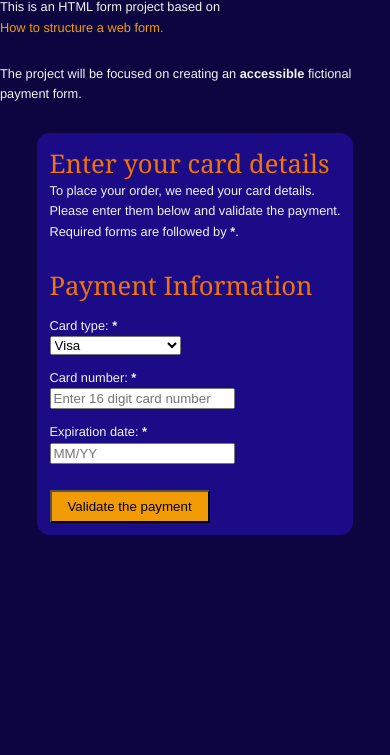
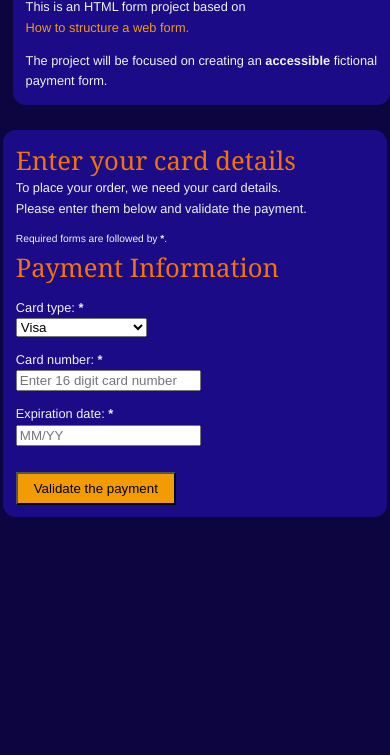
Before and after one commit to nogib001/HTML-and-CSS-Project-2, a plain HTML site: page index.html in a window 390 px wide. Shown: the part 89-844 px from the top of the page. Drawn offline with Linux system fonts and the light colour scheme.

Commit message:
Worked on fixing the responsiveness. Trying some new design ideas and messed it up again :-D

```diff
--- a/index.html
+++ b/index.html
@@ -24,7 +24,8 @@
 
 <body>
 
-<section id="desc">
+<section
+id="desc">
     <h1>HTML & CSS Form Project</h1>
     <p>This is an HTML form project based on<br>
         <a href="https://developer.mozilla.org/en-US/docs/Learn/Forms/How_to_structure_a_web_form">
@@ -33,15 +34,24 @@
     <p>The project will be focused on creating an <strong>accessible</strong> fictional payment form.</p>
 </section>
 
-<section id="payment-container"> <!-- payment content START -->
+<section
+id="payment-container"> <!-- payment content START -->
 
-    <form id="form">
+    <form
+    id="form">
+        <section
+        id="carddetails">
         <h1>Enter your card details</h1>
         <p>
             To place your order, we need your card details.<br>
             Please enter them below and validate the payment.<br>
+        </p>
+        </section>
+        <p
+        class="req">
             Required forms are followed by
             <strong><span aria-hidden="true">*</span></strong>.
+        </p>
         </p>
 
         <section
--- a/styles.css
+++ b/styles.css
@@ -37,7 +37,6 @@ body {
   display: flex;
   flex-direction: column;
   align-items: center;
-  align-content: center;
 }
 
 h1,
@@ -47,7 +46,6 @@ h4 {
   font: var(--header-text);
   color: var(--header-color);
   font-weight: 500;
-  margin-top: 1em;
 }
 
 form > h1:first-of-type {
@@ -66,26 +64,29 @@ a:hover {
 
 /* SPECIFIC STYLES */
 
+#payment-container {
+  width: 30em;
+  max-width: 100%;
+}
+
 #form {
-  display: flex;
-  flex-direction: column;
-  justify-content: space-around;
-  margin-top: 1.2em;
   background: var(--form-background);
   padding: 1em;
   border-radius: 1em;
-  width: 30em;
-  max-width: 100%;
   height: 100%;
   max-height: 100%;
 }
 
 #desc {
-  width: 30em;
+  background: var(--form-background);
+  padding: 1em;
+  border-radius: 1em;
+  margin-top: 2em;
   display: flex;
   flex-direction: column;
-  gap: 2em;
-  margin-bottom: 1em;
+  gap: 1em;
+  margin-bottom: 2em;
+  max-width: 30em;
 }
 
 #payment-info, #validate {
@@ -101,15 +102,23 @@ button {
   margin-top: 2em;
 }
 
+#carddetails {
+  margin: 0;
+  padding: 0;
+}
+
+.req {
+  margin-top: 1em;
+  font-size: 0.8em;
+}
+
 /* RESPONSIVENESS */
 
 @media screen and  (max-width: 720px) {
 
   #desc {
-    display: row;
-
-    width: 100%;
-    max-width: 100%;
+    display: flex;
+    margin-left: 1em;
   }
 
     #card, #number, #expiration {
@@ -118,8 +127,5 @@ button {
     gap: nowrap;
   }
 
-  #form {
-    width: 100%;
-    max-width: 100%;
-  }
+
 }
```
